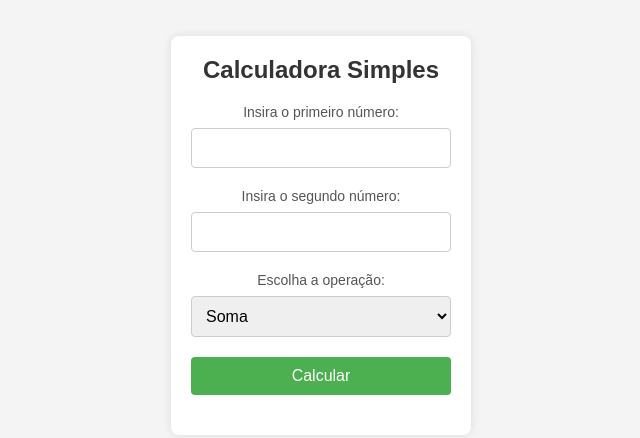
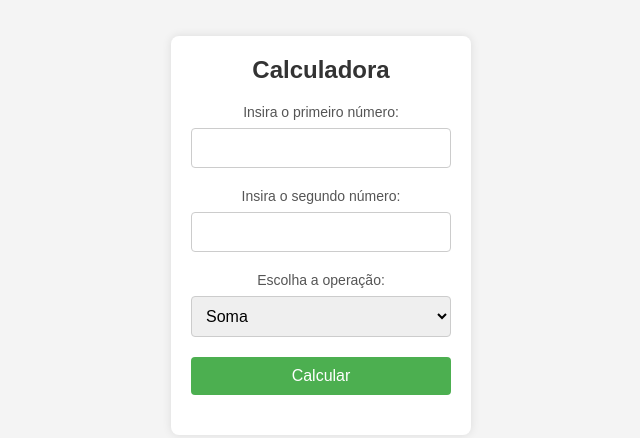
Before and after one commit to Eduardo-Alves-0/js-journey, a plain HTML site: page Calculadora Básica/Index.html in a window 1280 px wide. Shown: the part 165-603 px from the top of the page, without its empty margins (319-959 px from the left). Drawn offline with Linux system fonts and the light colour scheme.

Commit message:
Update Index.html

```diff
--- a/Calculadora Básica/Index.html
+++ b/Calculadora Básica/Index.html
@@ -12,7 +12,7 @@
 </head>
 <body>
     <div class="container">
-        <h1>Calculadora Simples</h1>
+        <h1>Calculadora</h1>
 
         <label for="primeiroNumero">Insira o primeiro número:</label>
         <input type="number" id="primeiroNumero" required>
```
